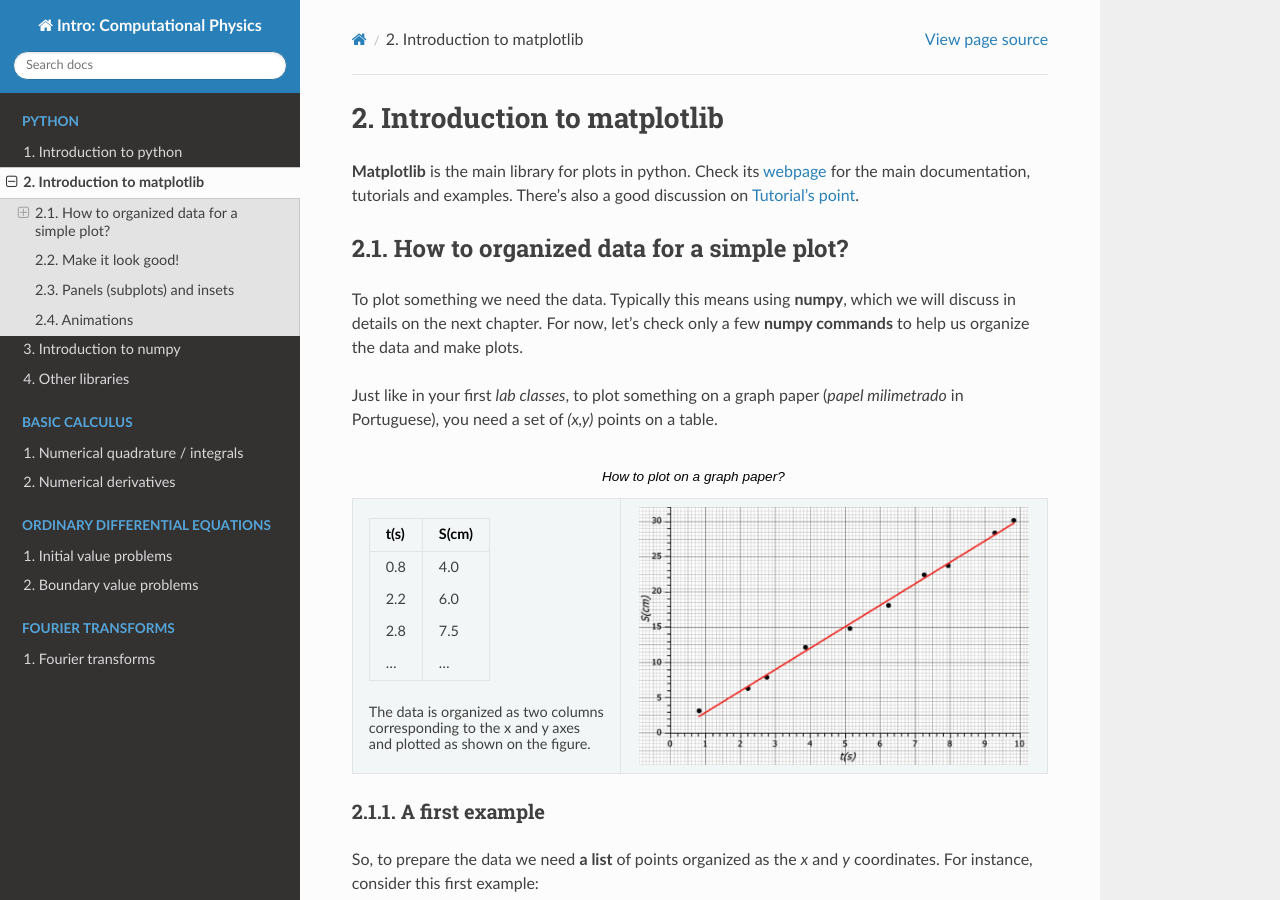
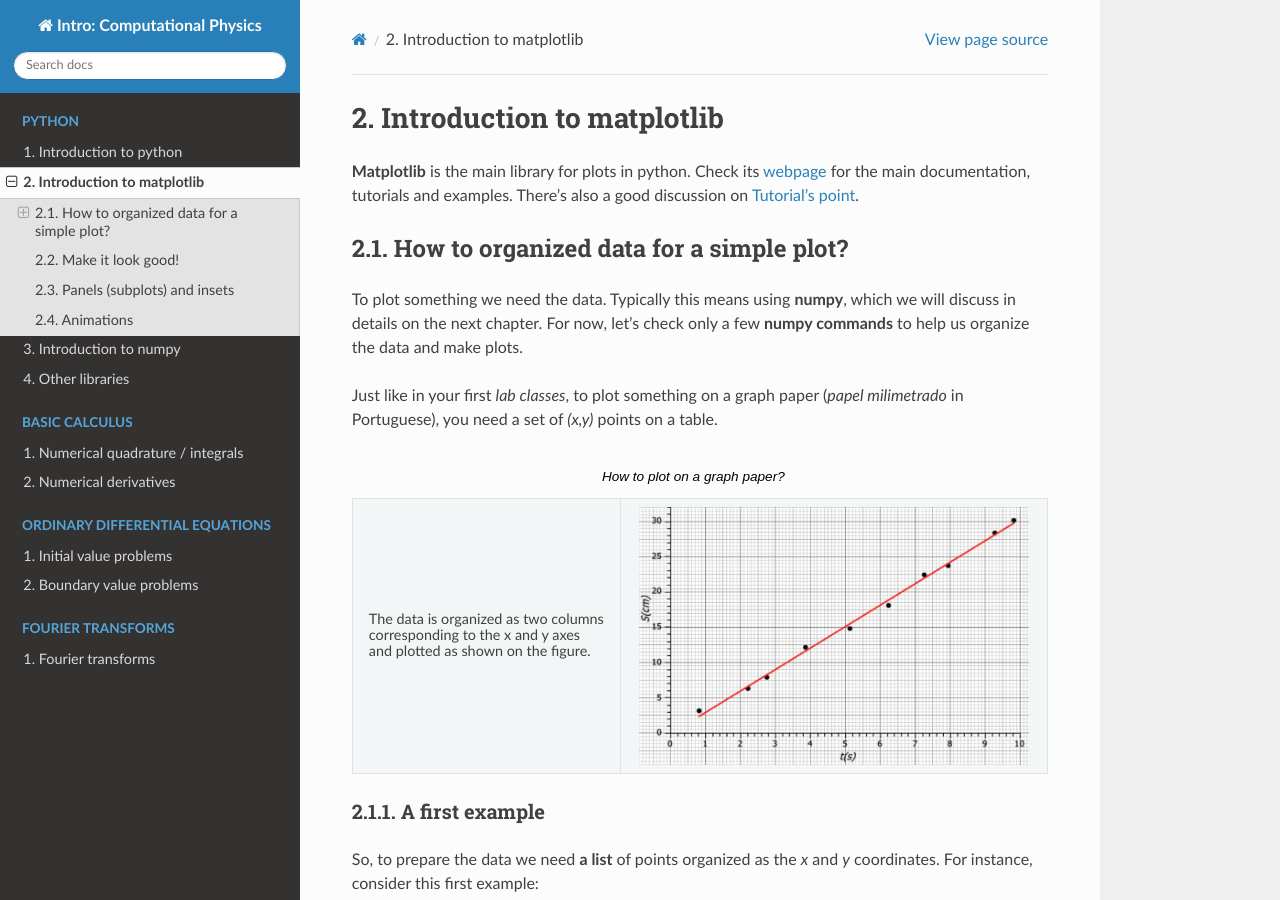
Before and after one commit to gersonjferreira/Computational-Physics-Class-Notes, a Sphinx documentation site: the page built from docs/python/matplotlib.rst, in a window 1280 px wide and 900 px high. Built offline with Sphinx 7.4.7 and the Read the Docs theme 2.0.0, drawn with Linux system fonts in a browser that asks for light colours.

Commit message:
removed table of points

```diff
--- a/docs/python/matplotlib.rst
+++ b/docs/python/matplotlib.rst
@@ -15,18 +15,6 @@ Just like in your first *lab classes*, to plot something on a graph paper (*pape
     :header-rows: 0
 
     * -
-
-        +--------+---------+
-        |  t(s)  |  S(cm)  |
-        +========+=========+
-        |   0.8  |   4.0   |
-        +--------+---------+
-        |   2.2  |   6.0   |
-        +--------+---------+
-        |   2.8  |   7.5   |
-        +--------+---------+
-        |   ...  |   ...   |
-        +--------+---------+
 
         The data is organized as two columns
 
```
